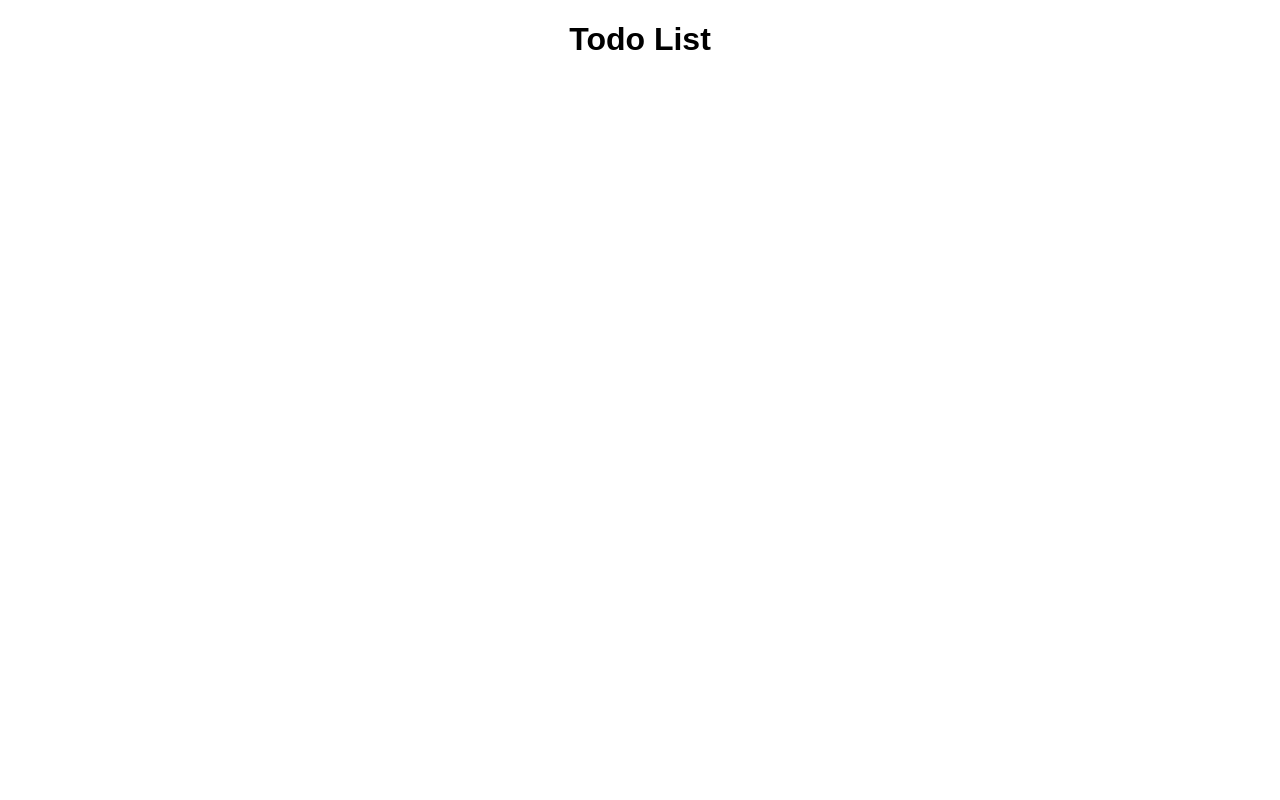
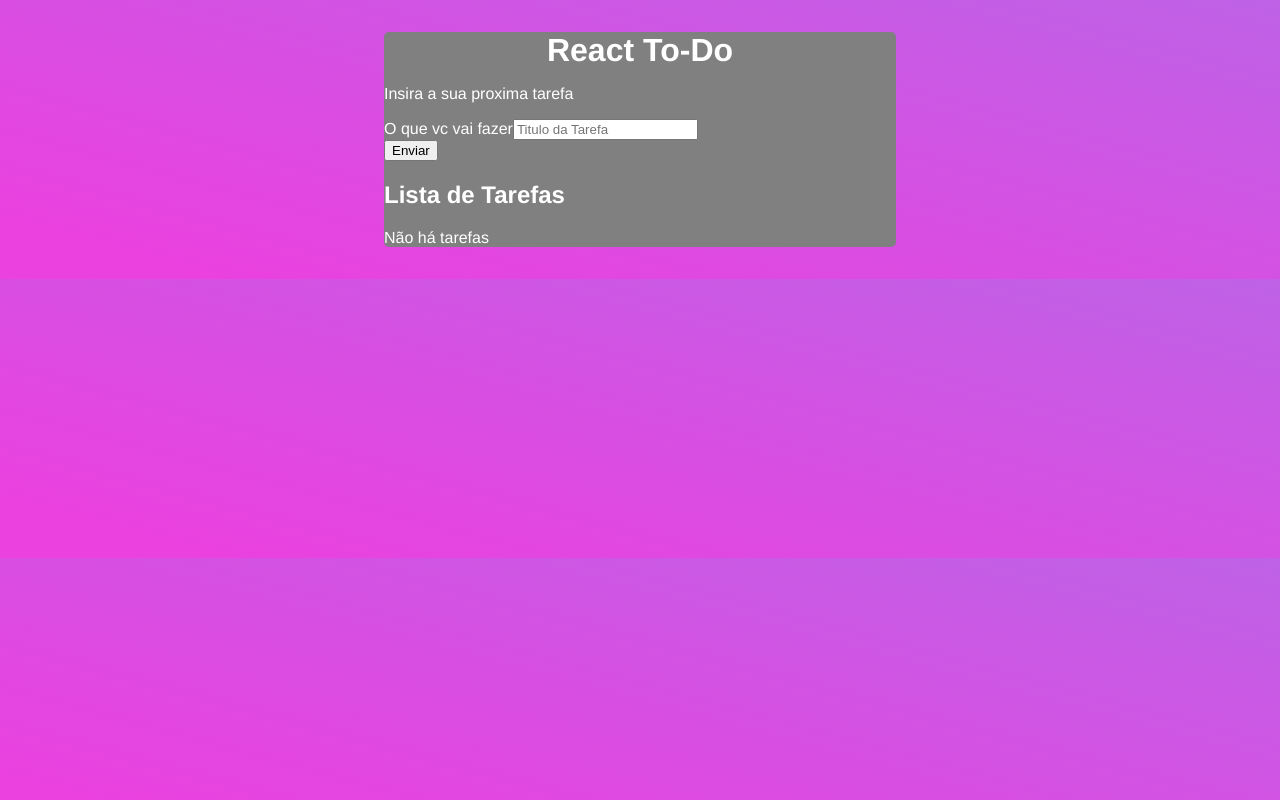
Before and after one commit to B10L0G4/Understanding-ReactNative, a React (Create React App) app in the folder todo-curso-react/: page / in a window 1280 px wide. Built offline with nearby package versions, Linux system fonts and the light colour scheme.

Commit message:
add forms and set layout

```diff
--- a/todo-curso-react/src/App.css
+++ b/todo-curso-react/src/App.css
@@ -1,38 +1,15 @@
 .App {
+  width: 40%;
+  margin: 2em auto;
+  background-color: gray;
+  border-radius: 5px;
+  color: white;
+}
+.todo-header {
+  padding: 0, 5em;
+  border-bottom: 1x solid black;
   text-align: center;
 }
-
-.App-logo {
-  height: 40vmin;
-  pointer-events: none;
+.todo-header h1 {
+  margin: 0;
 }
-
-@media (prefers-reduced-motion: no-preference) {
-  .App-logo {
-    animation: App-logo-spin infinite 20s linear;
-  }
-}
-
-.App-header {
-  background-color: #282c34;
-  min-height: 100vh;
-  display: flex;
-  flex-direction: column;
-  align-items: center;
-  justify-content: center;
-  font-size: calc(10px + 2vmin);
-  color: white;
-}
-
-.App-link {
-  color: #61dafb;
-}
-
-@keyframes App-logo-spin {
-  from {
-    transform: rotate(0deg);
-  }
-  to {
-    transform: rotate(360deg);
-  }
-}
--- a/todo-curso-react/src/App.js
+++ b/todo-curso-react/src/App.js
@@ -1,10 +1,46 @@
 import FirstComponet from './components/FirstComponentes';
 import './App.css';
+import {useState,useEffect } from "react";
+import {BsTrash , BsBookmarkCheck, BsBookmarkCheckfill} from "react-icons/bs"
 
+const API = "http://localhost:5000";
 function App() {
+  const [title, setTitle] = useState("")
+  const [time, setTime] = useState("")
+  const [todos,setTodos] = useState([]);
+  const [loading, setLoading] = useState(false);
+
+const handleSubmit = (e) =>{
+  e.preventDefault();
+  console.log('Enviar')
+}
+
   return (
     <div className="App">
-      <h1>Todo List</h1>
+      <div className="todo-header">
+        <h1>React To-Do</h1>
+      </div>
+      <div className="form-todo">
+        <p>Insira a sua proxima tarefa </p>
+        <form onSubmit={handleSubmit}>
+          <div className="form-control">
+            <label htmlFor='title'>O que vc vai fazer</label>
+            <input
+            type="text"
+            value="title"
+            placeholder="Titulo da Tarefa"
+            onChange = {(e) => setTitle(e.target.valu)}
+            value = {title}
+            required
+            />
+          </div>
+          <input type="submit" value="Enviar"/>
+        </form>
+      </div>
+      <div className="list-todo">
+        <h2>Lista de Tarefas </h2>
+        {todos.length === 0 && <p>Não há tarefas</p>}
+      </div>
     </div>
   );
 }
--- a/todo-curso-react/src/index.css
+++ b/todo-curso-react/src/index.css
@@ -1,11 +1,11 @@
 html {
-  background: linear-gradient(195eg,
-  rgb(240,98,146,1)0%
-  rgba(221, 89,133,1)98%
+  background: linear-gradient(195deg,
+  rgb(190, 98, 230)0%,
+  rgba(234, 65, 223)90%
   );
 }
 body {
   margin: 0;
-  padding: 0%;
-  font-family: Arial, Helvetica, sans-serif;
+  padding: 0;
+  font-family: Helvetica;
 }
```
